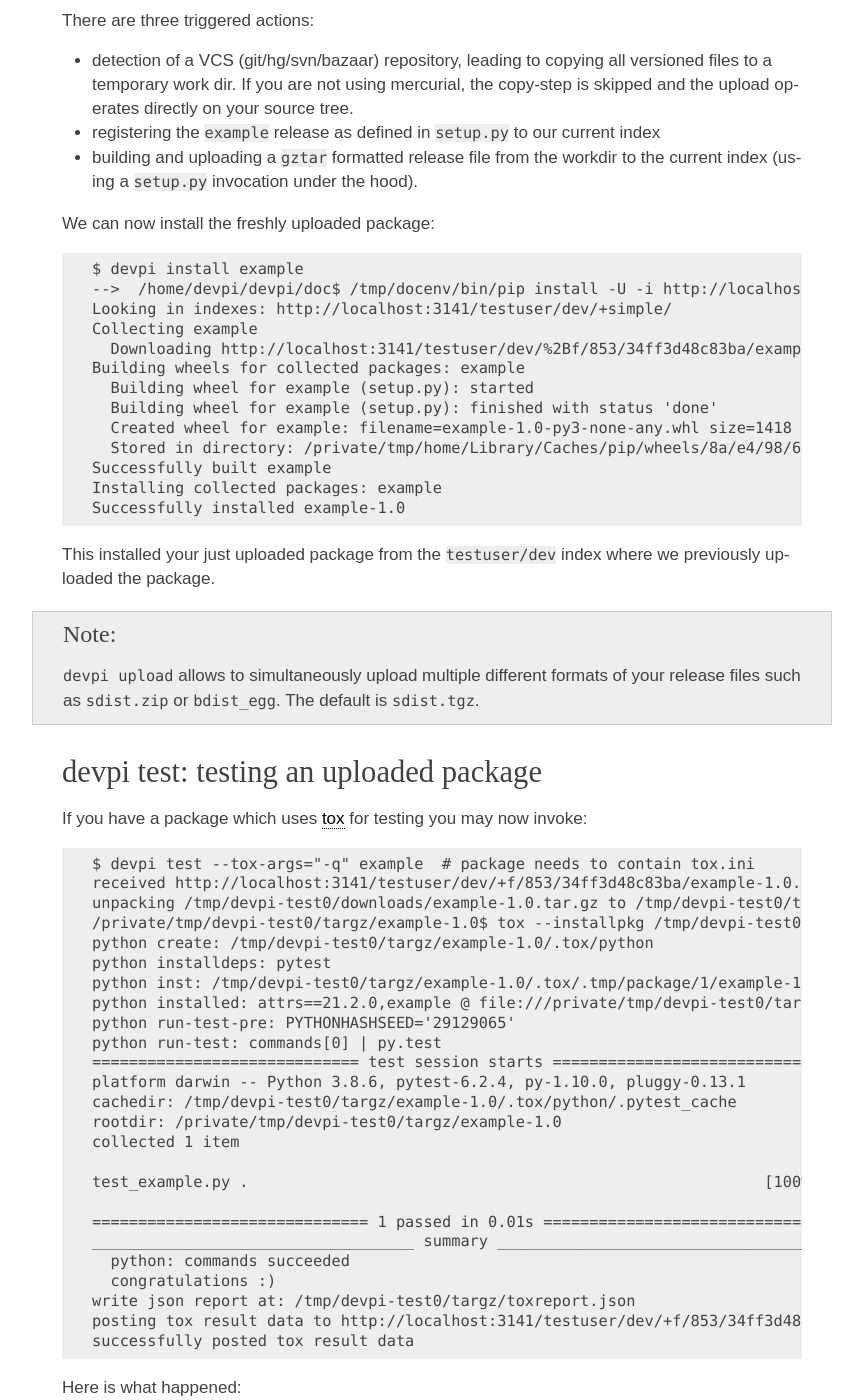
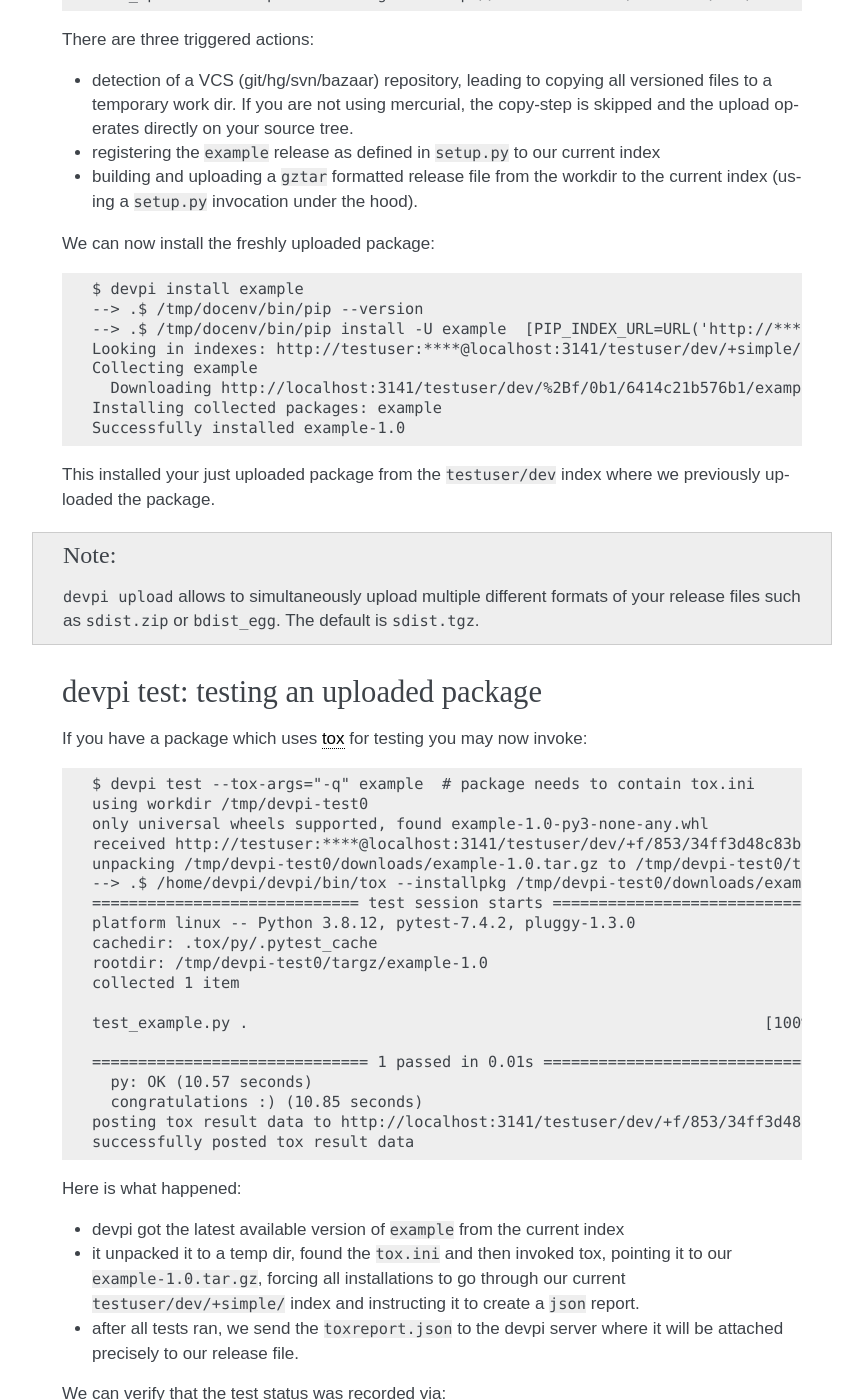
Before and after one commit to devpi/devpi, a Sphinx documentation site: the page built from doc/quickstart-releaseprocess.rst, in a window 1280 px wide and 1400 px high, scrolled down 3690 px. Shown: the whole window, without its empty margins (318-1181 px from the left). Built offline with Sphinx 7.4.7, drawn with Linux system fonts in a browser that asks for light colours; some of the changed text lies outside the part shown.

Commit message:
Update generated documentation parts.

```diff
--- a/doc/quickstart-releaseprocess.rst
+++ b/doc/quickstart-releaseprocess.rst
@@ -128,25 +129,24 @@
 install`` of a pypi package using the index from our already running server::
 
     $ devpi install pytest==6.2.4
-    -->  /home/devpi/devpi/doc$ /tmp/docenv/bin/pip install -U -i http://localhost:3141/testuser/dev/+simple/ pytest  [PIP_PRE=1,PIP_USE_WHEEL=1]
-    Looking in indexes: http://localhost:3141/testuser/dev/+simple/
-    Collecting pytest
+    --> .$ /tmp/docenv/bin/pip --version
+    --> .$ /tmp/docenv/bin/pip install -U pytest==6.2.4  [PIP_INDEX_URL=URL('http://****:****@localhost:3141/testuser/dev/+simple/'),PIP_PRE='1',PIP_USE_WHEEL='1']
+    Looking in indexes: http://testuser:****@localhost:3141/testuser/dev/+simple/
+    Collecting pytest==6.2.4
       Downloading http://localhost:3141/root/pypi/%2Bf/91e/f2131a9bd6be8/pytest-6.2.4-py3-none-any.whl (280 kB)
-    Collecting toml
+    Collecting attrs>=19.2.0 (from pytest==6.2.4)
+      Downloading http://localhost:3141/root/pypi/%2Bf/1f2/8b4522cdc2fb4/attrs-23.1.0-py3-none-any.whl (61 kB)
+    Collecting iniconfig (from pytest==6.2.4)
+      Downloading http://localhost:3141/root/pypi/%2Bf/b6a/85871a79d2e3b/iniconfig-2.0.0-py3-none-any.whl (5.9 kB)
+    Requirement already satisfied: packaging in /tmp/docenv/lib/python3.8/site-packages (from pytest==6.2.4) (23.2)
+    Collecting pluggy<1.0.0a1,>=0.12 (from pytest==6.2.4)
+      Downloading http://localhost:3141/root/pypi/%2Bf/467/f0219e89bb506/pluggy-1.0.0.dev0-py2.py3-none-any.whl (17 kB)
+    Collecting py>=1.8.2 (from pytest==6.2.4)
+      Downloading http://localhost:3141/root/pypi/%2Bf/607/c53218732647d/py-1.11.0-py2.py3-none-any.whl (98 kB)
+    Collecting toml (from pytest==6.2.4)
       Downloading http://localhost:3141/root/pypi/%2Bf/806/143ae5bfb6a3c/toml-0.10.2-py2.py3-none-any.whl (16 kB)
-    Collecting pluggy<1.0.0a1,>=0.12
-      Downloading http://localhost:3141/root/pypi/%2Bf/467/f0219e89bb506/pluggy-1.0.0.dev0-py2.py3-none-any.whl (17 kB)
-    Requirement already satisfied: py>=1.8.2 in /tmp/docenv/lib/python3.8/site-packages (from pytest) (1.10.0)
-    Collecting attrs>=19.2.0
-      Downloading http://localhost:3141/root/pypi/%2Bf/149/e90d6d8ac20db/attrs-21.2.0-py2.py3-none-any.whl (53 kB)
-    Collecting packaging
-      Downloading http://localhost:3141/root/pypi/%2Bf/677/14da7f7bc052e/packaging-20.9-py2.py3-none-any.whl (40 kB)
-    Collecting iniconfig
-      Downloading http://localhost:3141/root/pypi/%2Bf/011/e24c64b7f47f6/iniconfig-1.1.1-py2.py3-none-any.whl (5.0 kB)
-    Collecting pyparsing>=2.0.2
-      Downloading http://localhost:3141/root/pypi/%2Bf/f48/96b4cc085a1f8/pyparsing-3.0.0b2-py3-none-any.whl (84 kB)
-    Installing collected packages: pyparsing, toml, pluggy, packaging, iniconfig, attrs, pytest
-    Successfully installed attrs-21.2.0 iniconfig-1.1.1 packaging-20.9 pluggy-1.0.0.dev0 pyparsing-3.0.0b2 pytest-6.2.4 toml-0.10.2
+    Installing collected packages: toml, py, pluggy, iniconfig, attrs, pytest
+    Successfully installed attrs-23.1.0 iniconfig-2.0.0 pluggy-1.0.0.dev0 py-1.11.0 pytest-6.2.4 toml-0.10.2
 
 The ``devpi install`` command configured a pip call, using the
 pypi-compatible ``+simple/`` page on our ``testuser/dev`` index for
@@ -186,10 +186,11 @@
 
     example $ devpi upload
     using workdir /tmp/devpi0
-    pre-build: cleaning /home/devpi/devpi/doc/example/dist
-    -->  /home/devpi/devpi/doc/example$ /tmp/docenv/bin/python setup.py sdist --formats gztar
-    built: /home/devpi/devpi/doc/example/dist/example-1.0.tar.gz [SDIST.TGZ] 0.868kb
-    register example-1.0 to http://localhost:3141/testuser/dev/
+    pre-build: cleaning dist
+    --> .$ /tmp/docenv/bin/python -m build
+    built: dist/example-1.0-py3-none-any.whl 1kb
+    built: dist/example-1.0.tar.gz 1kb
+    file_upload of example-1.0-py3-none-any.whl to http://localhost:3141/testuser/dev/
     file_upload of example-1.0.tar.gz to http://localhost:3141/testuser/dev/
 
 There are three triggered actions:
@@ -209,16 +210,11 @@
 We can now install the freshly uploaded package::
 
     $ devpi install example
-    -->  /home/devpi/devpi/doc$ /tmp/docenv/bin/pip install -U -i http://localhost:3141/testuser/dev/+simple/ example  [PIP_PRE=1,PIP_USE_WHEEL=1]
-    Looking in indexes: http://localhost:3141/testuser/dev/+simple/
+    --> .$ /tmp/docenv/bin/pip --version
+    --> .$ /tmp/docenv/bin/pip install -U example  [PIP_INDEX_URL=URL('http://****:****@localhost:3141/testuser/dev/+simple/'),PIP_PRE='1',PIP_USE_WHEEL='1']
+    Looking in indexes: http://testuser:****@localhost:3141/testuser/dev/+simple/
     Collecting example
-      Downloading http://localhost:3141/testuser/dev/%2Bf/853/34ff3d48c83ba/example-1.0.tar.gz (868 bytes)
-    Building wheels for collected packages: example
-      Building wheel for example (setup.py): started
-      Building wheel for example (setup.py): finished with status 'done'
-      Created wheel for example: filename=example-1.0-py3-none-any.whl size=1418 sha256=fc465974ebe4d4212f6a571152042726d0d5b71bb1578f49ea73411e04e15562
-      Stored in directory: /private/tmp/home/Library/Caches/pip/wheels/8a/e4/98/646215f67c7c7c58299cd09a094977f0a83f0373a1951f74ca
-    Successfully built example
+      Downloading http://localhost:3141/testuser/dev/%2Bf/0b1/6414c21b576b1/example-1.0-py3-none-any.whl (1.4 kB)
     Installing collected packages: example
     Successfully installed example-1.0
 
@@ -239,28 +235,22 @@
 If you have a package which uses tox_ for testing you may now invoke::
 
     $ devpi test --tox-args="-q" example  # package needs to contain tox.ini
-    received http://localhost:3141/testuser/dev/+f/853/34ff3d48c83ba/example-1.0.tar.gz
+    using workdir /tmp/devpi-test0
+    only universal wheels supported, found example-1.0-py3-none-any.whl
+    received http://testuser:****@localhost:3141/testuser/dev/+f/853/34ff3d48c83ba/example-1.0.tar.gz
     unpacking /tmp/devpi-test0/downloads/example-1.0.tar.gz to /tmp/devpi-test0/targz
-    /private/tmp/devpi-test0/targz/example-1.0$ tox --installpkg /tmp/devpi-test0/downloads/example-1.0.tar.gz -i ALL=http://localhost:3141/testuser/dev/+simple/ --recreate --result-json /tmp/devpi-test0/targz/toxreport.json -c /tmp/devpi-test0/targz/example-1.0/tox.ini
-    python create: /tmp/devpi-test0/targz/example-1.0/.tox/python
-    python installdeps: pytest
-    python inst: /tmp/devpi-test0/targz/example-1.0/.tox/.tmp/package/1/example-1.0.tar.gz
-    python installed: attrs==21.2.0,example @ file:///private/tmp/devpi-test0/targz/example-1.0/.tox/.tmp/package/1/example-1.0.tar.gz,iniconfig==1.1.1,packaging==20.9,pluggy==0.13.1,py==1.10.0,pyparsing==2.4.7,pytest==6.2.4,toml==0.10.2
-    python run-test-pre: PYTHONHASHSEED='29129065'
-    python run-test: commands[0] | py.test
+    --> .$ /home/devpi/devpi/bin/tox --installpkg /tmp/devpi-test0/downloads/example-1.0.tar.gz --recreate --result-json /tmp/devpi-test0/targz/toxreport.json -c /tmp/devpi-test0/targz/example-1.0/tox.ini -q  [PIP_INDEX_URL=URL('http://****:****@localhost:3141/testuser/dev/+simple/')]
     ============================= test session starts ==============================
-    platform darwin -- Python 3.8.6, pytest-6.2.4, py-1.10.0, pluggy-0.13.1
-    cachedir: /tmp/devpi-test0/targz/example-1.0/.tox/python/.pytest_cache
-    rootdir: /private/tmp/devpi-test0/targz/example-1.0
+    platform linux -- Python 3.8.12, pytest-7.4.2, pluggy-1.3.0
+    cachedir: .tox/py/.pytest_cache
+    rootdir: /tmp/devpi-test0/targz/example-1.0
     collected 1 item
 
     test_example.py .                                                        [100%]
 
     ============================== 1 passed in 0.01s ===============================
-    ___________________________________ summary ____________________________________
-      python: commands succeeded
-      congratulations :)
-    write json report at: /tmp/devpi-test0/targz/toxreport.json
+      py: OK (10.57 seconds)
+      congratulations :) (10.85 seconds)
     posting tox result data to http://localhost:3141/testuser/dev/+f/853/34ff3d48c83ba/example-1.0.tar.gz
     successfully posted tox result data
 
@@ -280,6 +270,7 @@
 We can verify that the test status was recorded via::
 
     $ devpi list example
+    http://localhost:3141/testuser/dev/+f/0b1/6414c21b576b1/example-1.0-py3-none-any.whl
     http://localhost:3141/testuser/dev/+f/853/34ff3d48c83ba/example-1.0.tar.gz
 
 .. versionadded:: 2.6
@@ -321,8 +312,9 @@
 
     $ devpi push example==1.0 testuser/staging
        200 register example 1.0 -> testuser/staging
+       200 store_releasefile testuser/staging/+f/0b1/6414c21b576b1/example-1.0-py3-none-any.whl
        200 store_releasefile testuser/staging/+f/853/34ff3d48c83ba/example-1.0.tar.gz
-       200 store_toxresult testuser/staging/+f/853/34ff3d48c83ba/example-1.0.tar.gz.toxresult-20210510144324-0
+       200 store_toxresult testuser/staging/+f/853/34ff3d48c83ba/example-1.0.tar.gz.toxresult-20210510144323-0
 
 This will determine all files on our ``testuser/dev`` index belonging to
 the specified ``example==1.0`` release and copy them to the
@@ -354,6 +346,7 @@
 and check the test result status again::
 
     $ devpi list example
+    http://localhost:3141/testuser/staging/+f/0b1/6414c21b576b1/example-1.0-py3-none-any.whl
     http://localhost:3141/testuser/staging/+f/853/34ff3d48c83ba/example-1.0.tar.gz
 
 Good, the test result status is still available after the push
@@ -403,7 +396,9 @@
 and look at our example release files::
 
     $ devpi list example
+    http://localhost:3141/testuser/dev/+f/0b1/6414c21b576b1/example-1.0-py3-none-any.whl
     http://localhost:3141/testuser/dev/+f/853/34ff3d48c83ba/example-1.0.tar.gz
+    http://localhost:3141/testuser/staging/+f/0b1/6414c21b576b1/example-1.0-py3-none-any.whl
     http://localhost:3141/testuser/staging/+f/853/34ff3d48c83ba/example-1.0.tar.gz
 
 we'll see that ``example-1.0.tar.gz`` is contained in both
@@ -412,6 +407,7 @@
     $ devpi remove -y example
     About to remove the following releases and distributions
     version: 1.0
+      - http://localhost:3141/testuser/dev/+f/0b1/6414c21b576b1/example-1.0-py3-none-any.whl
       - http://localhost:3141/testuser/dev/+f/853/34ff3d48c83ba/example-1.0.tar.gz
       - http://localhost:3141/testuser/dev/+f/853/34ff3d48c83ba/example-1.0.tar.gz.toxresult-20210510144323-0
     Are you sure (yes/no)? yes (autoset from -y option)
@@ -423,6 +419,7 @@
 because it inherits all releases from its ``testuser/staging`` base::
 
     $ devpi list example
+    http://localhost:3141/testuser/staging/+f/0b1/6414c21b576b1/example-1.0-py3-none-any.whl
     http://localhost:3141/testuser/staging/+f/853/34ff3d48c83ba/example-1.0.tar.gz
 
 Now shutdown supervisord which was started at the beginning of this tutorial::
```
Also changed, not shown: other parts of doc/quickstart-releaseprocess.rst (+2 -1 lines), doc/quickstart-pypimirror.rst (+14 -5 lines), doc/quickstart-server.rst (+24 -6 lines), doc/userman/devpi_commands.rst (+62 -57 lines), doc/userman/devpi_indices.rst (+11 -10 lines), doc/userman/devpi_packages.rst (+45 -22 lines).
